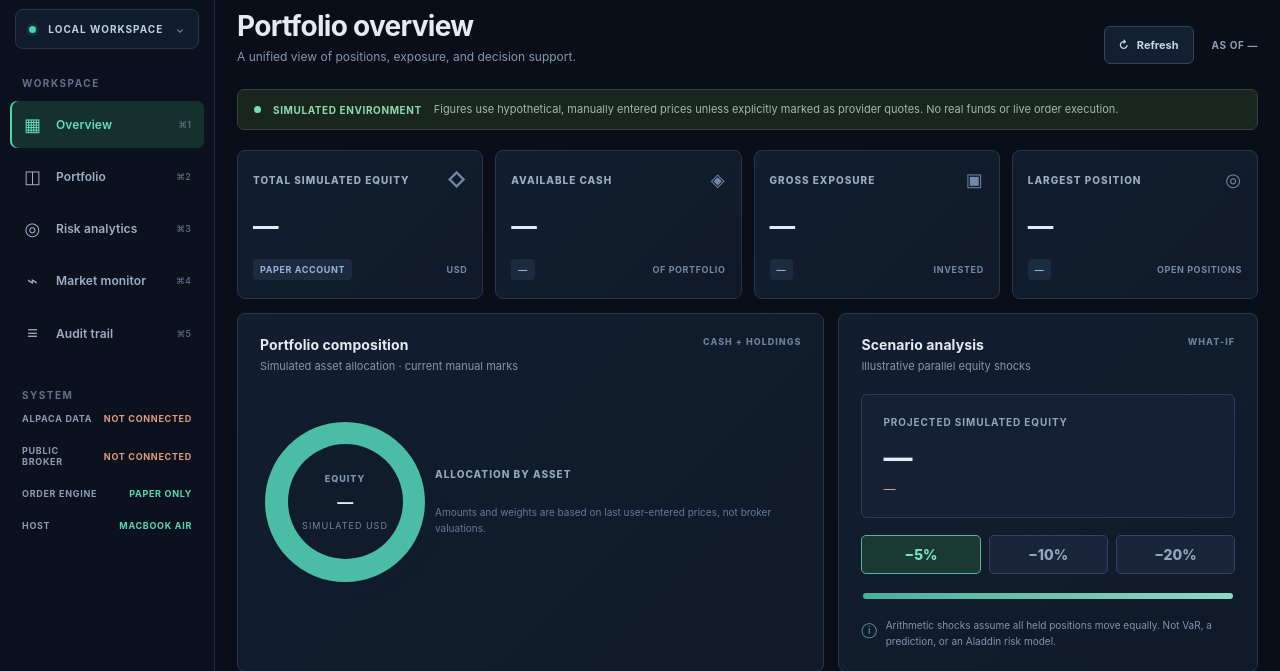
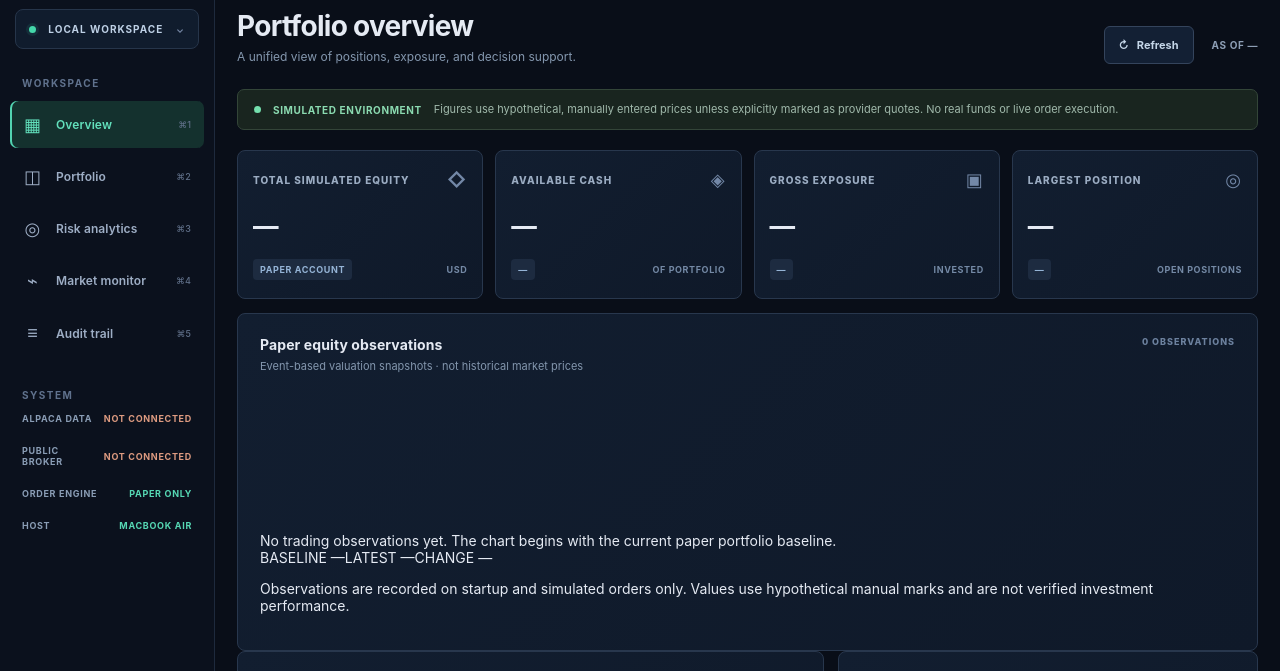
Before and after one commit to firecattechllc/Fly, a plain HTML site: page static/index.html in a window 1280 px wide. Shown: the part 102-773 px from the top of the page. Drawn offline with Linux system fonts and the light colour scheme; no server answers.

Commit message:
feat: historical paper-mark display static/index.html

```diff
--- a/static/index.html
+++ b/static/index.html
@@ -41,6 +41,7 @@
           <div class="kpi"><div class="kpi-name">GROSS EXPOSURE <span>▣</span></div><div class="big-number" id="exposure">—</div><div class="kpi-bottom"><span id="investedPct" class="chip-neutral">—</span><span>INVESTED</span></div></div>
           <div class="kpi"><div class="kpi-name">LARGEST POSITION <span>◎</span></div><div class="big-number" id="concentration">—</div><div class="kpi-bottom"><span id="positionsCount" class="chip-neutral">—</span><span>OPEN POSITIONS</span></div></div>
         </div>
+        <section class="panel block performance-panel"><div class="panel-header"><div><h2>Paper equity observations</h2><p>Event-based valuation snapshots · not historical market prices</p></div><span class="panel-meta" id="markCount">0 OBSERVATIONS</span></div><div class="paper-chart-wrap"><svg id="paperChart" viewBox="0 0 1000 160" role="img" aria-label="Paper portfolio equity marks" preserveAspectRatio="none"></svg><div class="paper-chart-empty" id="chartEmpty">No trading observations yet. The chart begins with the current paper portfolio baseline.</div></div><div class="chart-footer"><span id="markStart">BASELINE —</span><span id="markEnd">LATEST —</span><span id="markDelta">CHANGE —</span></div><p class="sub">Observations are recorded on startup and simulated orders only. Values use hypothetical manual marks and are not verified investment performance.</p></section>
         <div class="row-grid primary-grid">
           <section class="panel chart-panel"><div class="panel-header"><div><h2>Portfolio composition</h2><p>Simulated asset allocation · current manual marks</p></div><span class="panel-meta">CASH + HOLDINGS</span></div><div class="composition"><div class="donut-wrap"><div id="donut" class="donut"><div class="donut-hole"><small>EQUITY</small><strong id="donutEquity">—</strong><span>SIMULATED USD</span></div></div></div><div class="allocation"><div class="allocation-title">ALLOCATION BY ASSET</div><div id="allocationList"></div><div class="allocation-foot">Amounts and weights are based on last user-entered prices, not broker valuations.</div></div></div></section>
           <section class="panel scenario-panel"><div class="panel-header"><div><h2>Scenario analysis</h2><p>Illustrative parallel equity shocks</p></div><span class="panel-meta">WHAT-IF</span></div><div class="scenario-summary"><div class="scenario-label">PROJECTED SIMULATED EQUITY</div><div class="scenario-result" id="stressEquity">—</div><div id="stressDelta" class="stress-delta">—</div></div><div class="scenario-controls"><button class="shock active" data-shock="mild" type="button">−5%</button><button class="shock" data-shock="correction" type="button">−10%</button><button class="shock" data-shock="severe" type="button">−20%</button></div><div class="stress-track"><div id="stressBar"></div></div><div class="panel-explainer"><span class="explain-icon">ⓘ</span> Arithmetic shocks assume all held positions move equally. Not VaR, a prediction, or an Aladdin risk model.</div></section>
```
